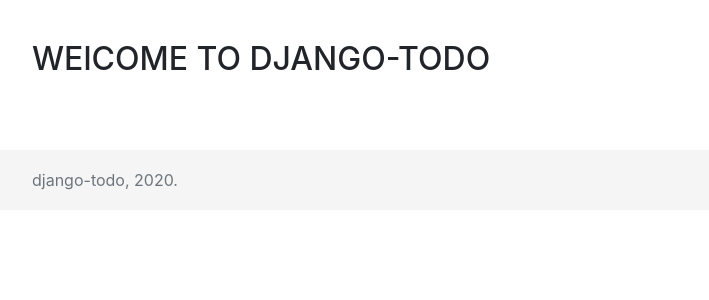
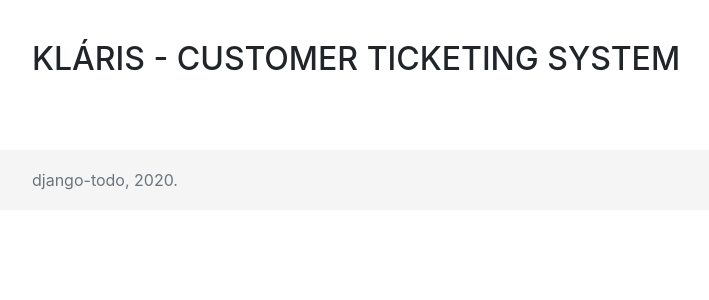
Before and after one commit to rolandoda/django-todo, a Django app: page / in a window 1280 px wide. Shown: the part 56-356 px from the top of the page, without its empty margins (53-762 px from the left). Run offline with Django 3.2, Linux system fonts and the light colour scheme; some libraries are stand-ins or nearby versions.

Commit message:
Update home.html

```diff
--- a/templates/home.html
+++ b/templates/home.html
@@ -1,5 +1,5 @@
 {% extends 'base.html' %}
 
 {% block content %}
-<h2>WElCOME TO DJANGO-TODO </h2>
+<h2>KLÁRIS - CUSTOMER TICKETING SYSTEM</h2>
 {% endblock content %}
```
